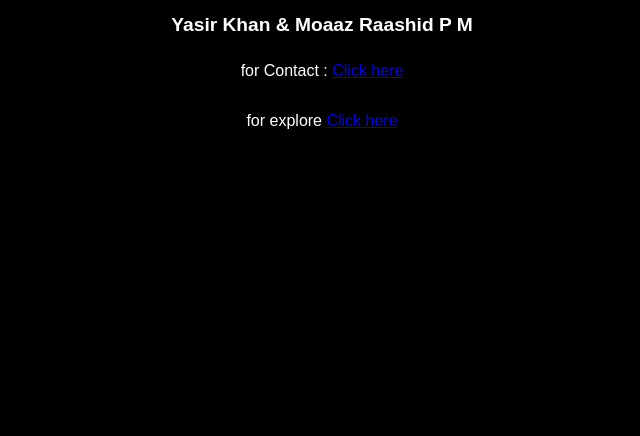
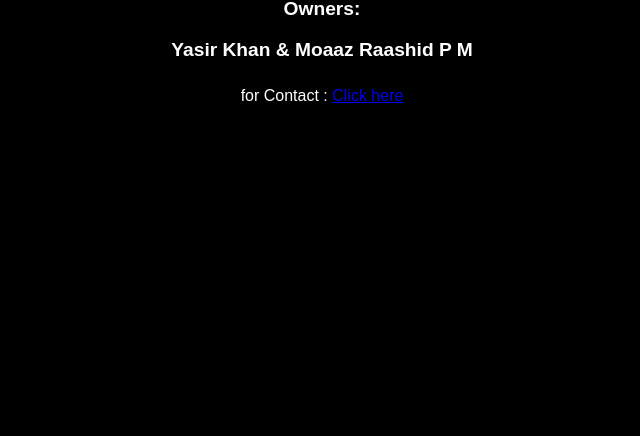
Before and after one commit to yasirkhan251/Almontech, a plain HTML site: page index.html in a window 1280 px wide. Shown: the part 364-800 px from the top of the page, without its empty margins (318-958 px from the left). Drawn offline with Linux system fonts and the light colour scheme.

Commit message:
index.html

```diff
--- a/index.html
+++ b/index.html
@@ -37,7 +37,7 @@
         <h2>Owners:</h2>
         <h2>Yasir Khan & Moaaz Raashid P M</h2>
         <p>for Contact : <a href="mailto:thealmontech@gmail.com">Click here</a></p>
-        <p>for explore <a href="indexfor.html">Click here</a></p>
+<!--         <p>for explore <a href="indexfor.html">Click here</a></p> -->
     </div>
 </body>
 </html>
```
